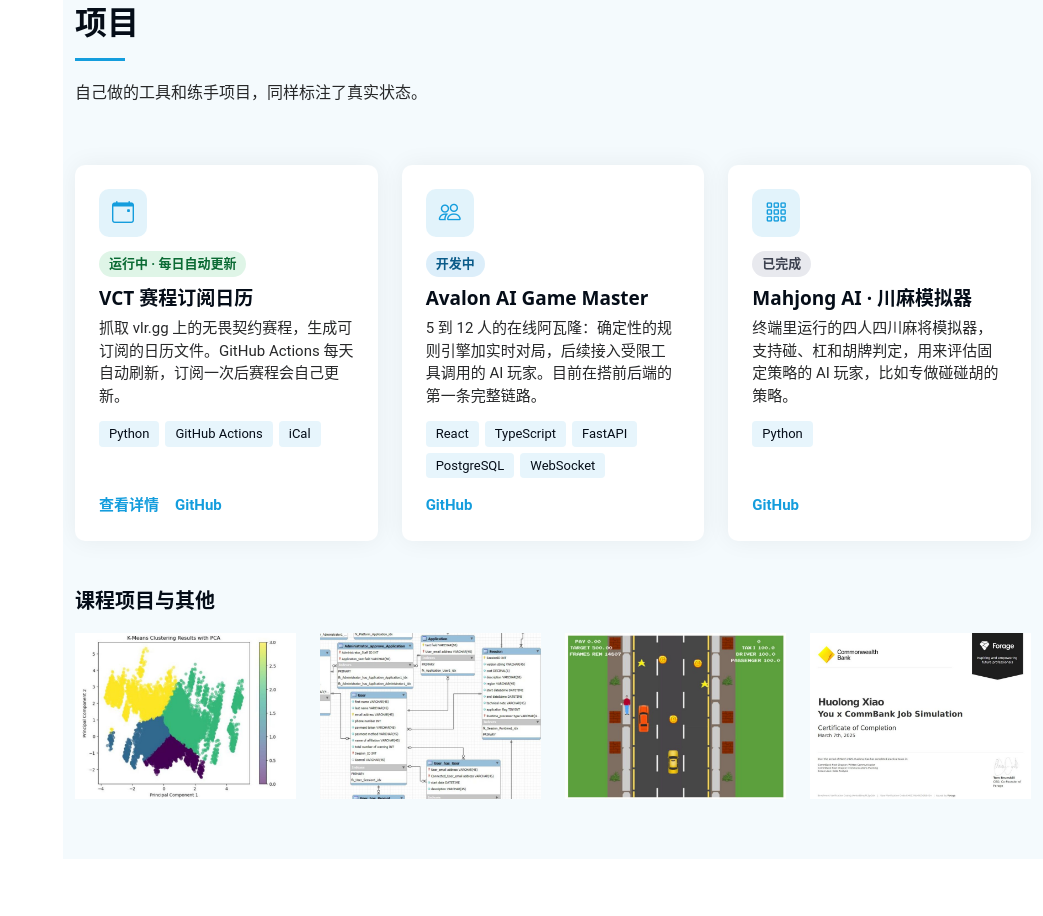
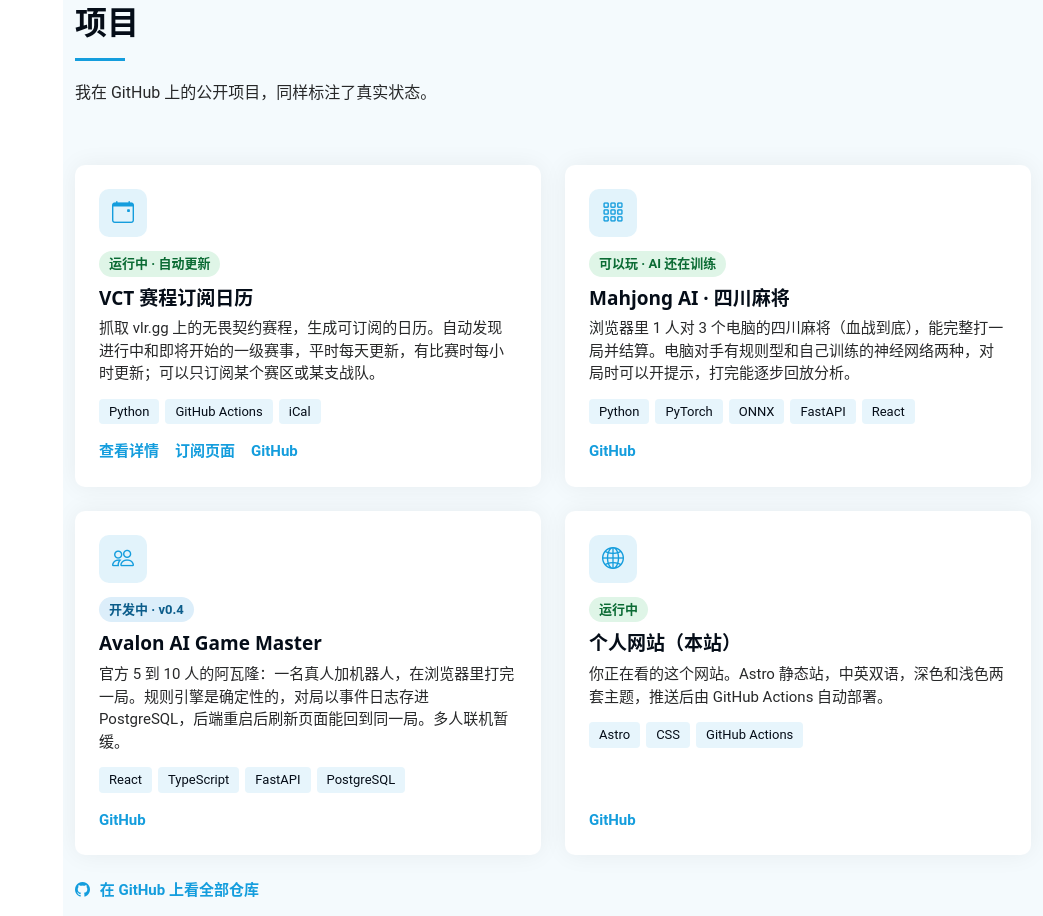
Before and after one commit to Adamchen566/jiashaochen.github.io, an Astro site: page / in a window 1280 px wide. Shown: the part 1649-2565 px from the top of the page, without its empty margins (237-1280 px from the left). Built offline with nearby package versions, Linux system fonts and the light colour scheme; Astro itself is replaced by a stand-in of ours.

Commit message:
Projects section lists the public GitHub repositories
Four cards: VCT calendar, Mahjong AI, Avalon AI Game Master and this
site, with status and descriptions brought up to date from each README
(Mahjong AI is now a playable browser game with a trained opponent;
Avalon is single-player against bots at v0.4). Shadow Taxi stays with
the course projects. Also fixes escaped quotes left in four img tags.

Co-Authored-By: Claude Fable 5.2 <noreply@anthropic.com>

```diff
--- a/public/assets/css/main.css
+++ b/public/assets/css/main.css
@@ -1644,6 +1644,16 @@ section,
 .project-card p {
   font-size: 15px;
   margin-bottom: 14px;
+}
+
+.portfolio .github-all {
+  margin: 24px 0 0 0;
+  font-size: 15px;
+  font-weight: 600;
+}
+
+.portfolio .github-all i {
+  margin-right: 6px;
 }
 
 .project-card .project-links {
--- a/src/components/Home.astro
+++ b/src/components/Home.astro
@@ -9,11 +9,30 @@ import WechatQr from './WechatQr.astro';
 // Product pages live on the studio site; this site only shows a card for each product.
 const company = 'https://jiashao.tech';
 
+// Public repositories on GitHub, in the order shown (Shadow Taxi stays with the course projects below). Names, status and descriptions are in src/i18n.
+const github = 'https://github.com/Adamchen566';
+const repos: { key: string; repo: string; icon: string; badge: string; tags: string[]; details?: string; extra?: { label: string; href: string } }[] = [
+  {
+    key: 'vct',
+    repo: 'VCT-matches-to-iCal',
+    icon: 'bi-calendar-event',
+    badge: 'status-live',
+    tags: ['Python', 'GitHub Actions', 'iCal'],
+    details: 'projects/vct-calendar/',
+    extra: { label: 'vctSubscribe', href: 'https://adamchen566.github.io/VCT-matches-to-iCal/' },
+  },
+  { key: 'mahjong', repo: 'mahjong_AI', icon: 'bi-grid-3x3-gap', badge: 'status-live', tags: ['Python', 'PyTorch', 'ONNX', 'FastAPI', 'React'] },
+  { key: 'avalon', repo: 'GameMaster', icon: 'bi-people', badge: 'status-beta', tags: ['React', 'TypeScript', 'FastAPI', 'PostgreSQL'] },
+  { key: 'site', repo: 'jiashaochen.github.io', icon: 'bi-globe2', badge: 'status-live', tags: ['Astro', 'CSS', 'GitHub Actions'] },
+];
+
 interface Props {
   lang: 'zh' | 'en';
 }
 const { lang } = Astro.props;
 const t = lang === 'zh' ? zh : en;
+// The same text, looked up by a computed key (for the repository cards).
+const text = t as Record<string, any>;
 const link = makeLink(lang);
 const resumeUrl = asset(`assets/resume/Jiashao-Chen-Resume-${lang}.pdf`);
 ---
@@ -113,47 +132,26 @@ const resumeUrl = asset(`assets/resume/Jiashao-Chen-Resume-${lang}.pdf`);
 
         <div class="row gy-4">
 
-          <div class="col-lg-4 col-md-6" data-aos="fade-up" data-aos-delay="100">
+          {repos.map((repo, index) => (
+            <div class="col-md-6" data-aos="fade-up" data-aos-delay={100 + (index % 2) * 100}>
               <article class="project-card h-100">
-              <div class="project-icon"><i class="bi bi-calendar-event"></i></div>
-              <span class="status-badge status-live">{t.vctStatus}</span>
-              <h3>{t.vctName}</h3>
-              <p>{t.vctDesc}</p>
-              <ul class="tag-list"><li>Python</li><li>GitHub Actions</li><li>iCal</li></ul>
+                <div class="project-icon"><i class={`bi ${repo.icon}`}></i></div>
+                <span class={`status-badge ${repo.badge}`}>{text[`${repo.key}Status`]}</span>
+                <h3>{text[`${repo.key}Name`]}</h3>
+                <p>{text[`${repo.key}Desc`]}</p>
+                <ul class="tag-list">{repo.tags.map(tag => <li>{tag}</li>)}</ul>
                 <div class="project-links">
-                <a href={link('projects/vct-calendar/')}>{t.details}</a>
-                <a href="https://github.com/Adamchen566/VCT-matches-to-iCal" target="_blank" rel="noopener">GitHub</a>
+                  {repo.details && <a href={link(repo.details)}>{t.details}</a>}
+                  {repo.extra && <a href={repo.extra.href} target="_blank" rel="noopener">{text[repo.extra.label]}</a>}
+                  <a href={`${github}/${repo.repo}`} target="_blank" rel="noopener">GitHub</a>
                 </div>
               </article>
             </div>
+          ))}
 
-          <div class="col-lg-4 col-md-6" data-aos="fade-up" data-aos-delay="200">
-            <article class="project-card h-100">
-              <div class="project-icon"><i class="bi bi-people"></i></div>
-              <span class="status-badge status-beta">{t.avalonStatus}</span>
-              <h3>{t.avalonName}</h3>
-              <p>{t.avalonDesc}</p>
-              <ul class="tag-list"><li>React</li><li>TypeScript</li><li>FastAPI</li><li>PostgreSQL</li><li>WebSocket</li></ul>
-              <div class="project-links">
-                <a href="https://github.com/Adamchen566/GameMaster" target="_blank" rel="noopener">GitHub</a>
-              </div>
-            </article>
         </div>
 
-          <div class="col-lg-4 col-md-6" data-aos="fade-up" data-aos-delay="300">
-            <article class="project-card h-100">
-              <div class="project-icon"><i class="bi bi-grid-3x3-gap"></i></div>
-              <span class="status-badge status-done">{t.mahjongStatus}</span>
-              <h3>{t.mahjongName}</h3>
-              <p>{t.mahjongDesc}</p>
-              <ul class="tag-list"><li>Python</li></ul>
-              <div class="project-links">
-                <a href="https://github.com/Adamchen566/mahjong_AI" target="_blank" rel="noopener">GitHub</a>
-              </div>
-            </article>
-          </div>
-
-        </div>
+        <p class="github-all" data-aos="fade-up"><a href={github} target="_blank" rel="noopener"><i class="bi bi-github"></i> {t.githubAll}</a></p>
 
         <h3 class="more-projects-title" data-aos="fade-up">{t.moreProjects}</h3>
 
@@ -164,7 +162,7 @@ const resumeUrl = asset(`assets/resume/Jiashao-Chen-Resume-${lang}.pdf`);
             <!-- Course Projects 1: EODP machine learning-->
             <div class="col-lg-3 col-md-6 portfolio-item isotope-item filter-Course">
               <div class="portfolio-content h-100">
-                <img src={asset('assets/img/portfolio/thumbs/course-1.jpg')} class=\"img-fluid\" width=\"800\" height=\"600\" alt="Online bookstore analysis — machine learning course project" loading="lazy">
+                <img src={asset('assets/img/portfolio/thumbs/course-1.jpg')} class="img-fluid" width="800" height="600" alt="Online bookstore analysis — machine learning course project" loading="lazy">
                 <div class="portfolio-info">
                   <h4>Machine Learning</h4>
                   <p>Online Bookstore Analysis</p>
@@ -177,7 +175,7 @@ const resumeUrl = asset(`assets/resume/Jiashao-Chen-Resume-${lang}.pdf`);
             <!-- Course Project 2: Database System -->
             <div class="col-lg-3 col-md-6 portfolio-item isotope-item filter-Course">
               <div class="portfolio-content h-100">
-                <img src={asset('assets/img/portfolio/thumbs/course-2.jpg')} class=\"img-fluid\" width=\"800\" height=\"600\" alt="OGRE — database systems course project" loading="lazy">
+                <img src={asset('assets/img/portfolio/thumbs/course-2.jpg')} class="img-fluid" width="800" height="600" alt="OGRE — database systems course project" loading="lazy">
                 <div class="portfolio-info">
                   <h4>Database System</h4>
                   <p>OGRE: Open Generative-AI Responsible Environment</p>
@@ -190,7 +188,7 @@ const resumeUrl = asset(`assets/resume/Jiashao-Chen-Resume-${lang}.pdf`);
             <!-- Course Project 3: OOP Java -->
             <div class="col-lg-3 col-md-6 portfolio-item isotope-item filter-Course">
               <div class="portfolio-content h-100">
-                <img src={asset('assets/img/portfolio/thumbs/course-3.jpg')} class=\"img-fluid\" width=\"800\" height=\"600\" alt="Shadow Taxi — Java game" loading="lazy">
+                <img src={asset('assets/img/portfolio/thumbs/course-3.jpg')} class="img-fluid" width="800" height="600" alt="Shadow Taxi — Java game" loading="lazy">
                 <div class="portfolio-info">
                   <h4>Object-Oriented Programming</h4>
                   <p>Shadow Taxi</p>
@@ -203,7 +201,7 @@ const resumeUrl = asset(`assets/resume/Jiashao-Chen-Resume-${lang}.pdf`);
             <!-- Work 1: CBA job simulation -->
             <div class="col-lg-3 col-md-6 portfolio-item isotope-item filter-Work">
               <div class="portfolio-content h-100">
-                <img src={asset('assets/img/portfolio/thumbs/work-1.jpg')} class=\"img-fluid\" width=\"800\" height=\"600\" alt="Commonwealth Bank job simulation certificate" loading="lazy">
+                <img src={asset('assets/img/portfolio/thumbs/work-1.jpg')} class="img-fluid" width="800" height="600" alt="Commonwealth Bank job simulation certificate" loading="lazy">
                 <div class="portfolio-info">
                   <h4>Job simulation</h4>
                   <p>CommonwealthBank · {t.nicknameNote}</p>
--- a/src/i18n/zh.json
+++ b/src/i18n/zh.json
@@ -47,7 +47,7 @@
   "extract3": "\"熟悉 Python、TypeScript、Java 和 C。独立走完过从想法、设计、开发到打包发布的完整流程。\"",
   "extract4": "如果你有一个想法，想先做出能用的第一版，可以找我聊。",
   "extract5": "\"我是墨尔本大学信息技术硕士（人工智能方向）在读学生，本科毕业于墨尔本大学理学学士（计算与软件系统专业）。我在用课余时间做面向国内用户的小软件：第一款是睡前声音 App 眠屿，第二款是力量训练记录 App 力阶。我关心的是把一件具体的小事做到好用。\"",
-  "extract6": "自己做的工具和练手项目，同样标注了真实状态。",
+  "extract6": "我在 GitHub 上的公开项目，同样标注了真实状态。",
   "extract9": "\"作为一个协作学习者，我喜欢在项目中分享想法和一起解决问题。\"",
   "heroTagline": "一个人做一组小软件，每款只解决一件具体的小事。",
   "heroCtaProducts": "看看我的产品",
@@ -76,14 +76,14 @@
   "details": "查看详情",
   "moreProjects": "课程项目与其他",
   "vctName": "VCT 赛程订阅日历",
-  "vctStatus": "运行中 · 每日自动更新",
-  "vctDesc": "抓取 vlr.gg 上的无畏契约赛程，生成可订阅的日历文件。GitHub Actions 每天自动刷新，订阅一次后赛程会自己更新。",
+  "vctStatus": "运行中 · 自动更新",
+  "vctDesc": "抓取 vlr.gg 上的无畏契约赛程，生成可订阅的日历。自动发现进行中和即将开始的一级赛事，平时每天更新，有比赛时每小时更新；可以只订阅某个赛区或某支战队。",
   "avalonName": "Avalon AI Game Master",
-  "avalonStatus": "开发中",
-  "avalonDesc": "5 到 12 人的在线阿瓦隆：确定性的规则引擎加实时对局，后续接入受限工具调用的 AI 玩家。目前在搭前后端的第一条完整链路。",
-  "mahjongName": "Mahjong AI · 川麻模拟器",
-  "mahjongStatus": "已完成",
-  "mahjongDesc": "终端里运行的四人四川麻将模拟器，支持碰、杠和胡牌判定，用来评估固定策略的 AI 玩家，比如专做碰碰胡的策略。",
+  "avalonStatus": "开发中 · v0.4",
+  "avalonDesc": "官方 5 到 10 人的阿瓦隆：一名真人加机器人，在浏览器里打完一局。规则引擎是确定性的，对局以事件日志存进 PostgreSQL，后端重启后刷新页面能回到同一局。多人联机暂缓。",
+  "mahjongName": "Mahjong AI · 四川麻将",
+  "mahjongStatus": "可以玩 · AI 还在训练",
+  "mahjongDesc": "浏览器里 1 人对 3 个电脑的四川麻将（血战到底），能完整打一局并结算。电脑对手有规则型和自己训练的神经网络两种，对局时可以开提示，打完能逐步回放分析。",
   "skillLang": "编程语言",
   "skillFront": "前端与客户端",
   "skillBack": "后端与数据",
@@ -123,5 +123,10 @@
   "booksAll": "全部书目",
   "booksCount": "共 {n} 本",
   "wechatEnlarge": "扫不出来的话，点一下二维码放大。",
-  "productsSite": "产品官网："
+  "productsSite": "产品官网：",
+  "githubAll": "在 GitHub 上看全部仓库",
+  "vctSubscribe": "订阅页面",
+  "siteName": "个人网站（本站）",
+  "siteStatus": "运行中",
+  "siteDesc": "你正在看的这个网站。Astro 静态站，中英双语，深色和浅色两套主题，推送后由 GitHub Actions 自动部署。"
 }
```
Also changed, not shown: src/i18n/en.json (+14 -9 lines). Lines whose indentation alone changed are shown as unchanged.
